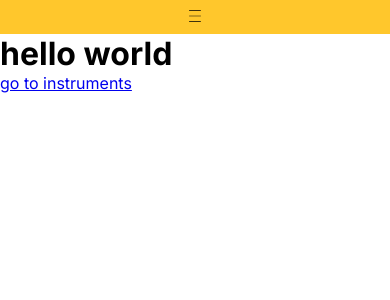
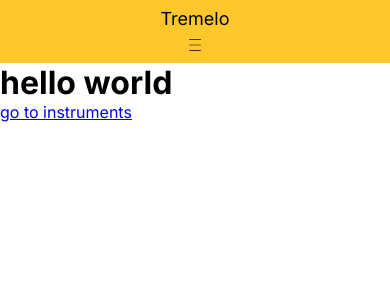
Before and after one commit to michaelpaulcuccia/GuitarShop, a Next.js app in the folder my-app/: page / in a window 390 px wide. Shown: the top 300 px of the page. Built offline with nearby package versions, Linux system fonts and the light colour scheme.

Commit message:
mobile navbar style update

```diff
--- a/my-app/components/NavBar.jsx
+++ b/my-app/components/NavBar.jsx
@@ -76,6 +76,10 @@ const MobileNavContainer = styled.div`
   align-items: center;
 `;
 
+const MobileTitleHide = styled.div`
+  padding-top: 8px;
+`;
+
 export default function NavBar() {
 
   const [mobileNavOpen, setMobileNavOpen] = useState(false);
@@ -104,6 +108,12 @@ export default function NavBar() {
       {/* MOBILE */}
       <MainWrapperMobile>
           <MobileNavContainer>
+            {
+              !mobileNavOpen &&
+              <MobileTitleHide>
+                <NavLinks href='/'>Tremelo</NavLinks>
+              </MobileTitleHide>
+            }
             <MobileMenuButtonContainer onClick={handleMobileNav}>
               <CiMenuBurger />
             </MobileMenuButtonContainer>
```
